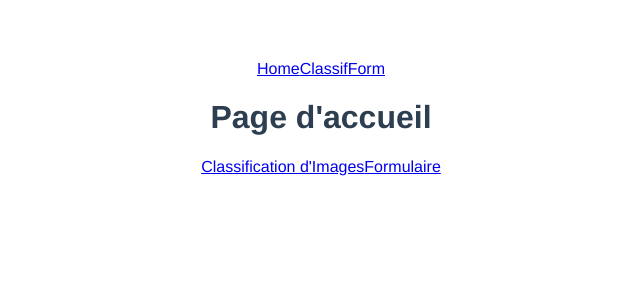
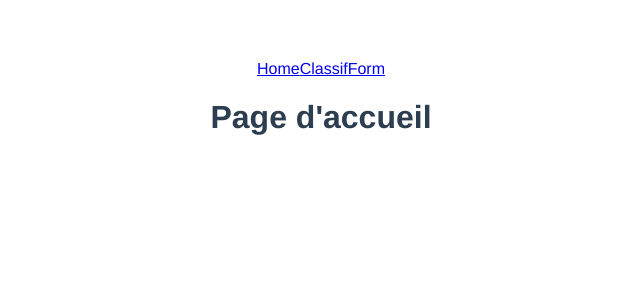
Before and after one commit to Pindice/Sperme, a Vue app in the folder front/: page / in a window 1280 px wide. Shown: the top 300 px of the page, without its empty margins (319-959 px from the left). Built offline with nearby package versions, Linux system fonts and the light colour scheme.

Commit message:
Update ClassificationImage.vue
BASE URL Pour fonctionnement modèle

```diff
--- a/front/src/components/ClassificationImage.vue
+++ b/front/src/components/ClassificationImage.vue
@@ -25,6 +25,8 @@
 <script>
 import { ref } from 'vue';
 import axios from 'axios';
+
+axios.defaults.baseURL = 'http://localhost:8000';
 
 export default {
   setup() {
--- a/front/src/views/MainPage.vue
+++ b/front/src/views/MainPage.vue
@@ -1,8 +1,6 @@
 <template>
   <div>
     <h1>Page d'accueil</h1>
-    <router-link to="/classif">Classification d'Images</router-link>
-    <router-link to="/form">Formulaire</router-link>
   </div>
 </template>
 
```
